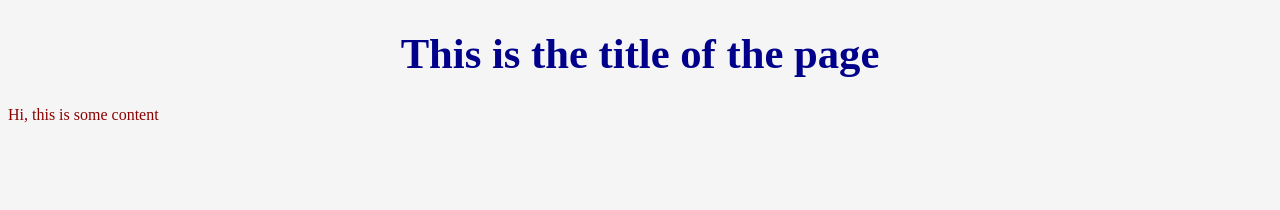
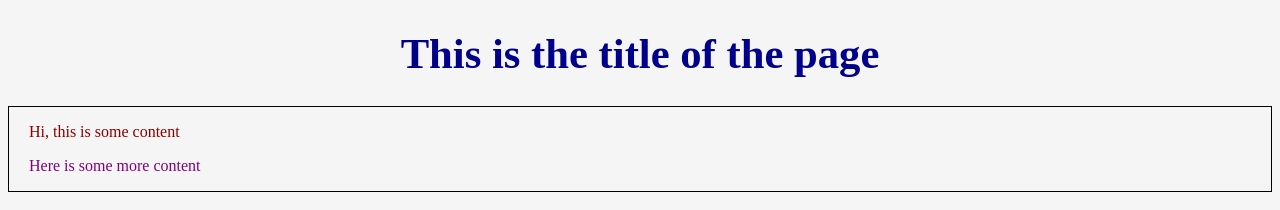
Before and after one commit to jepidoptera/danika_website, a website: page public/index.html in a window 1280 px wide. Drawn offline with Linux system fonts and the light colour scheme.

Commit message:
added some content

```diff
--- a/public/css/style.css
+++ b/public/css/style.css
@@ -6,6 +6,19 @@ h1{
     color: darkblue;
     text-align: center;
 }
+
 #firstParagraph {
     color: darkred;
 }
+
+#secondParagraph {
+    color: purple;
+}
+
+.content {
+    margin-left: 20px;
+}
+
+.contentBox {
+    border: 1px solid black;
+}
--- a/public/index.html
+++ b/public/index.html
@@ -8,6 +8,9 @@
 </head>
 <body>
     <h1>This is the title of the page</h1>
-    <p id="firstParagraph">Hi, this is some content</p>
+    <div class="contentBox">
+        <p class="content" id="firstParagraph">Hi, this is some content</p>
+        <p class="content" id="secondParagraph">Here is some more content</p>
+    </div>
 </body>
 </html>
```
